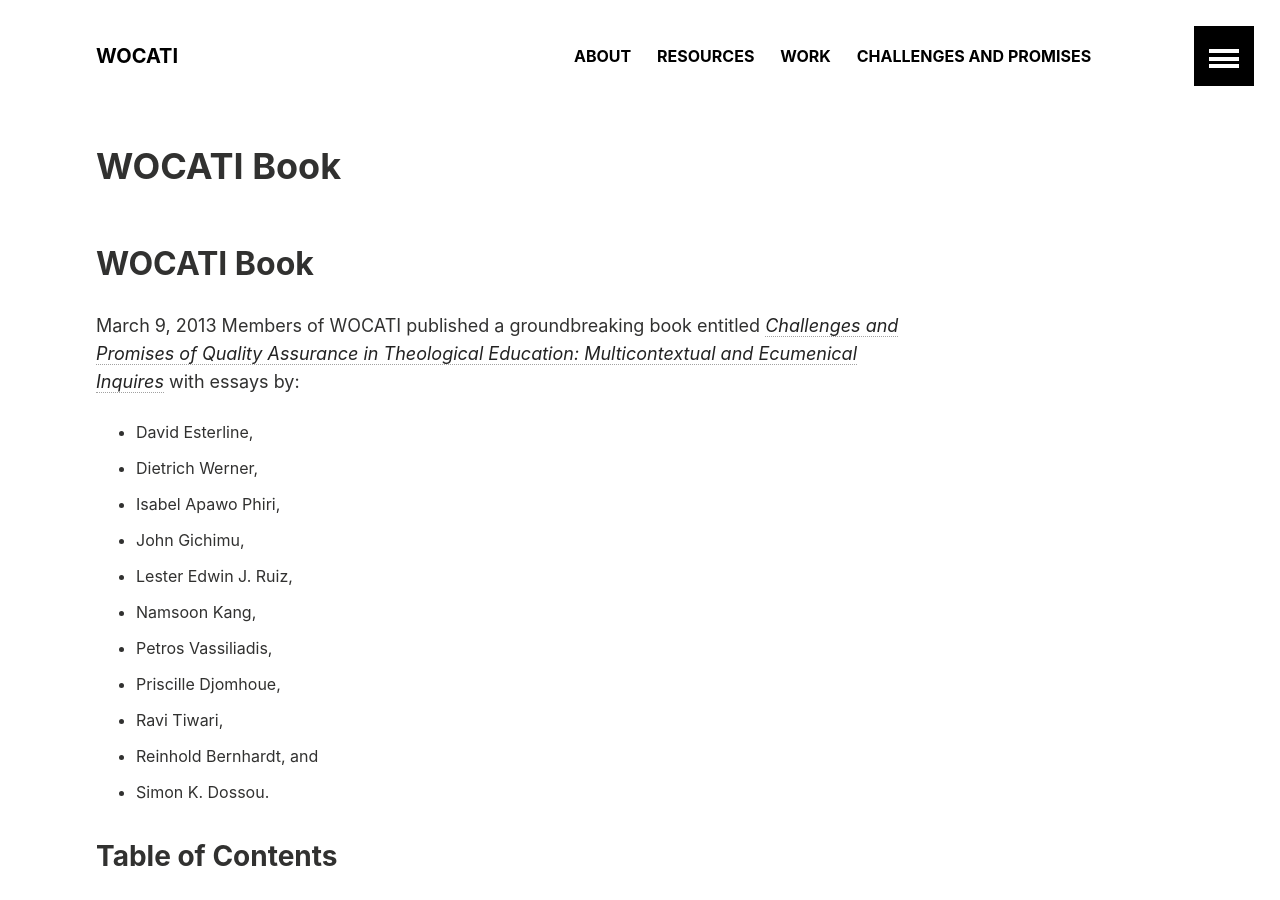
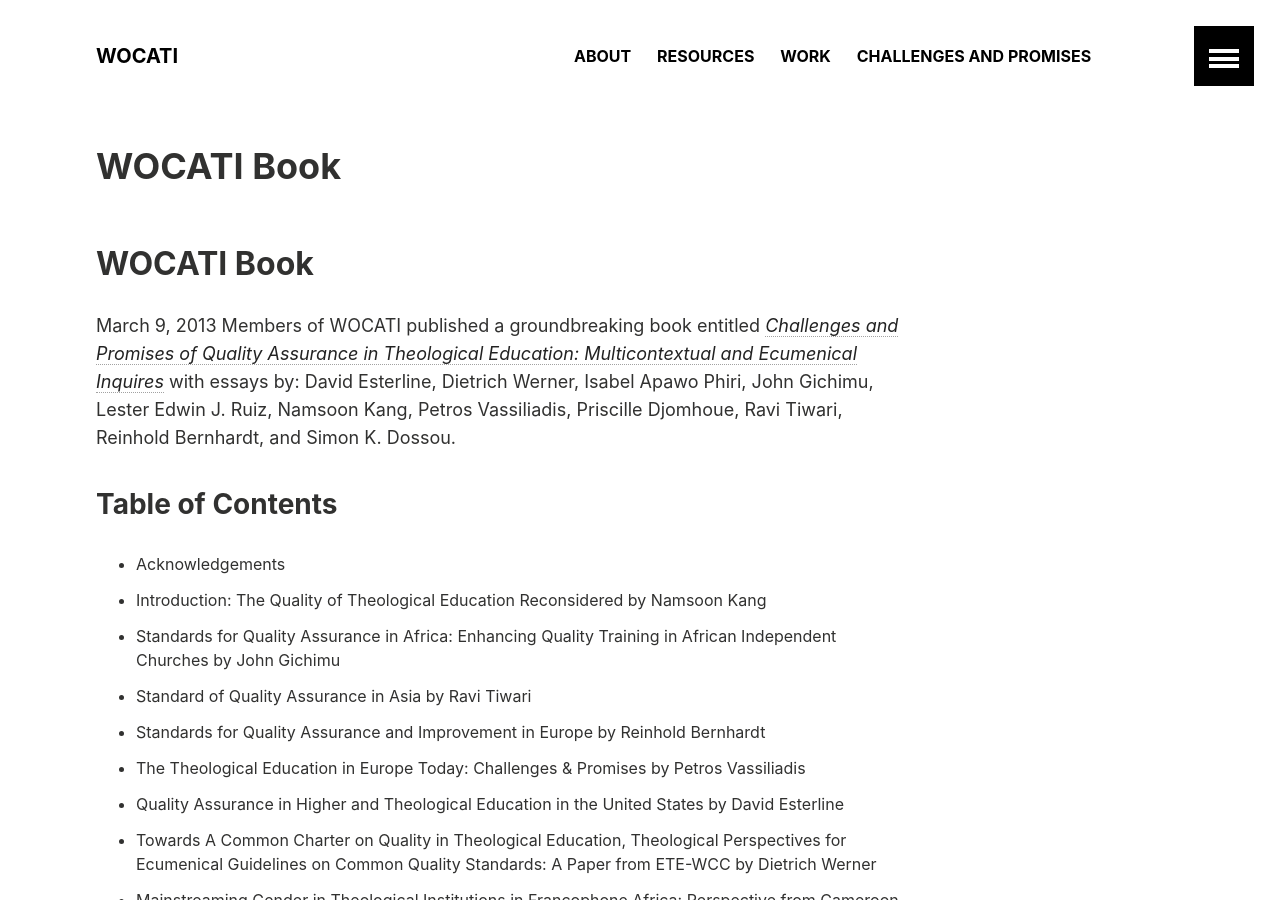
Before and after one commit to adamdjbrett/wocati-archived, a Jekyll site: the page built from work/index.md, in a window 1280 px wide and 900 px high. Built offline with Jekyll 4.4.1, drawn with Linux system fonts in a browser that asks for light colours; our own code applies the rules of GitHub Pages for plain Markdown files; part of the change alters nothing that is shown.

```diff
--- a/work/index.md
+++ b/work/index.md
@@ -5,23 +5,14 @@ author: adamdjbrett
 post_excerpt: "Members of WOCATI published a groundbreaking book entitled Challenges and Promises of Quality Assurance in Theological Education: Multicontextual and Ecumenical Inquires."
 layout: article
 permalink: /work/
+featured:
+  image: WOCATI_2011_Group_s-800x288.jpg
 published: true
 post_date: 2016-09-06 00:09:47
 ---
 ## WOCATI Book
 
-March 9, 2013 Members of WOCATI published a groundbreaking book entitled [_Challenges and Promises of Quality Assurance in Theological Education: Multicontextual and Ecumenical Inquires_](https://wocati.org/challenges-promises-quality-assurance-theological-education/) with essays by:
-  * David Esterline,
-  * Dietrich Werner,
-  * Isabel Apawo Phiri,
-  * John Gichimu,
-  * Lester Edwin J. Ruiz,
-  * Namsoon Kang,
-  * Petros Vassiliadis,
-  * Priscille Djomhoue,
-  * Ravi Tiwari,
-  * Reinhold Bernhardt, and
-  * Simon K. Dossou.
+March 9, 2013 Members of WOCATI published a groundbreaking book entitled [_Challenges and Promises of Quality Assurance in Theological Education: Multicontextual and Ecumenical Inquires_](https://wocati.org/challenges-promises-quality-assurance-theological-education/) with essays by: David Esterline, Dietrich Werner, Isabel Apawo Phiri, John Gichimu, Lester Edwin J. Ruiz, Namsoon Kang, Petros Vassiliadis, Priscille Djomhoue, Ravi Tiwari, Reinhold Bernhardt, and Simon K. Dossou.
 
 ### Table of Contents
 
```
Also changed, not shown: images/WOCATI_2011_Group_s-800x288.jpg (added).
